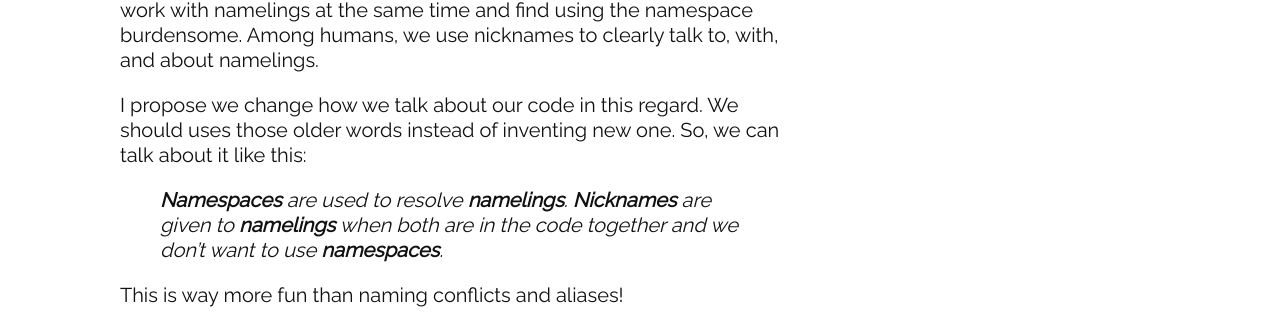
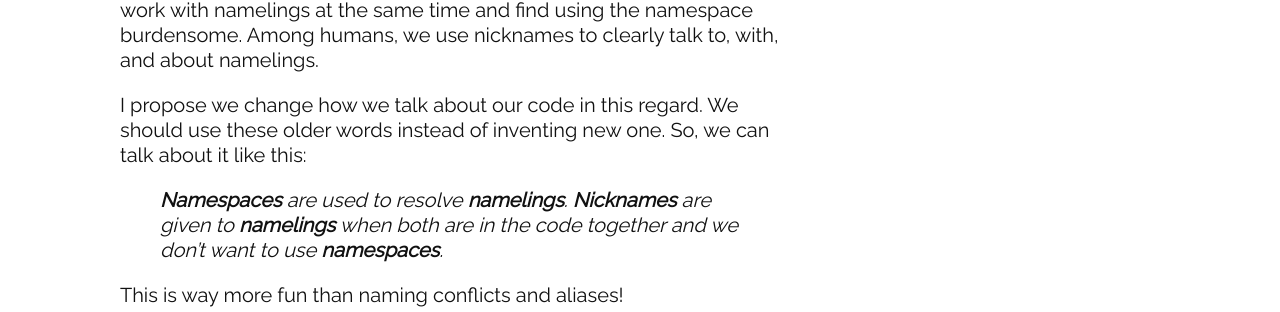
Before and after one commit to guyroyse/guyroyse.github.com, a Jekyll site: the page built from _posts/2019-08-27-nameling.markdown, in a window 1280 px wide. Shown: the part 1414-1726 px from the top of the page. Built offline with Jekyll 4.4.1, drawn with Linux system fonts in a browser that asks for light colours.

Commit message:
fixed another typo

```diff
--- a/_posts/2019-08-27-nameling.markdown
+++ b/_posts/2019-08-27-nameling.markdown
@@ -18,7 +18,7 @@ Namespaces provide a container, or *space*, for names to exist inside of to alle
 
 Aliases allow us to give namelings another name in a particular context. They are *nicknames* for the namelings that we use when we need to work with namelings at the same time and find using the namespace burdensome. Among humans, we use nicknames to clearly talk to, with, and about namelings.
 
-I propose we change how we talk about our code in this regard. We should uses those older words instead of inventing new one. So, we can talk about it like this:
+I propose we change how we talk about our code in this regard. We should use these older words instead of inventing new one. So, we can talk about it like this:
 
 > **Namespaces** are used to resolve **namelings**. **Nicknames** are given to **namelings** when both are in the code together and we don't want to use **namespaces**.
 
```
